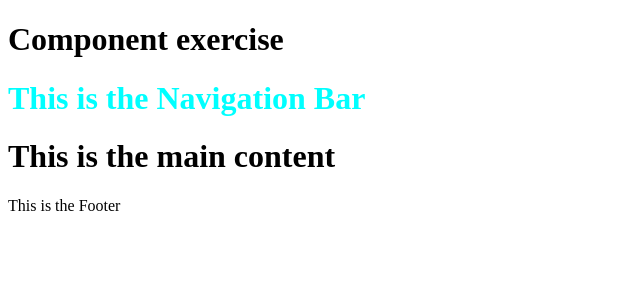
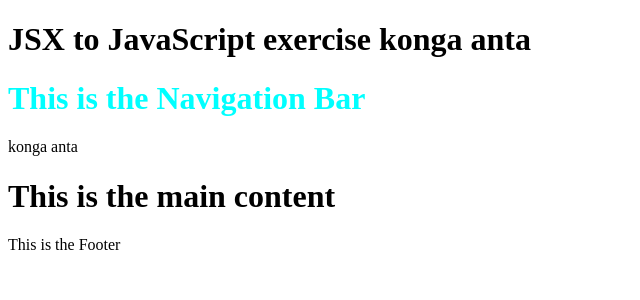
Before and after one commit to Viyath/react_learn, a React (Create React App) app: page / in a window 1280 px wide. Shown: the top 300 px of the page, without its empty margins (0-640 px from the left). Built offline with nearby package versions, Linux system fonts and the light colour scheme.

Commit message:
JS in the middle of JSX You can specify your JS by using { }

```diff
--- a/components/App.js
+++ b/components/App.js
@@ -4,10 +4,13 @@ import Main from "../components/MainContent";
 import Footer from "../components/Footer";
 
 function App() {
+  const fName = "konga"
+  const lName = "anta"
+
   return (
     <div>
-      <h1>Component exercise</h1>
-      <Nav />
+      <h1>JSX to JavaScript exercise {fName + " " + lName}</h1>
+      <Nav />{fName + " " + lName}
       <Main />
       <Footer />
     </div>
```
